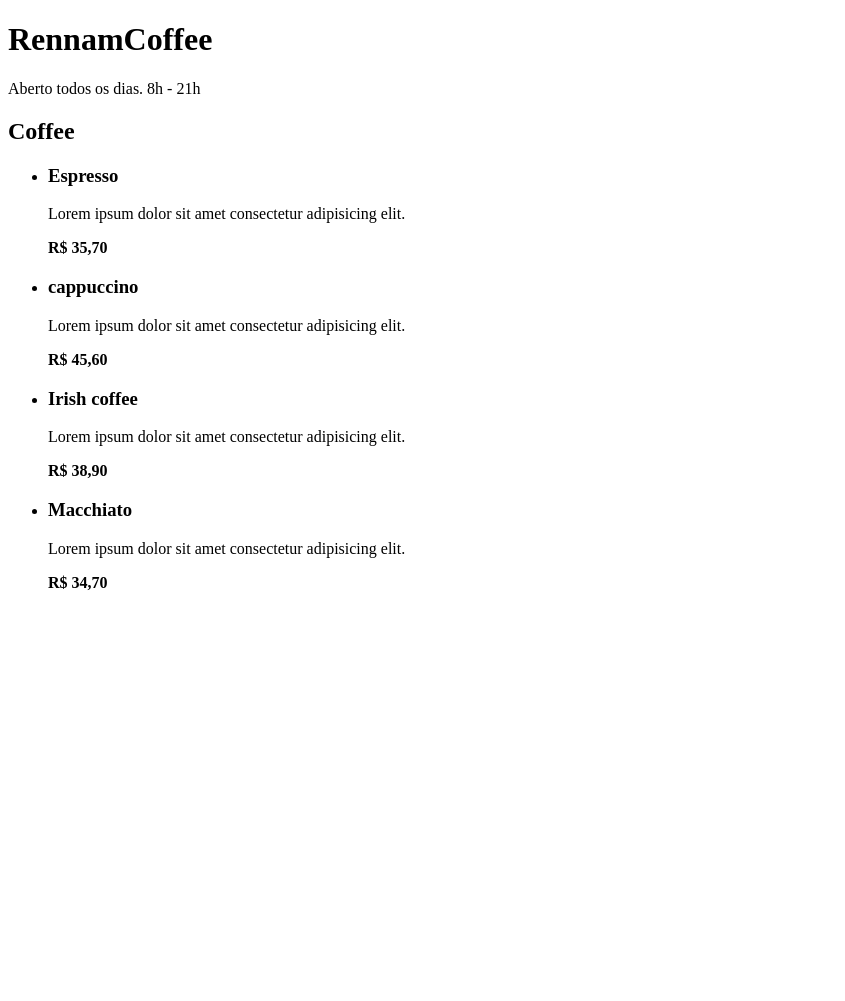
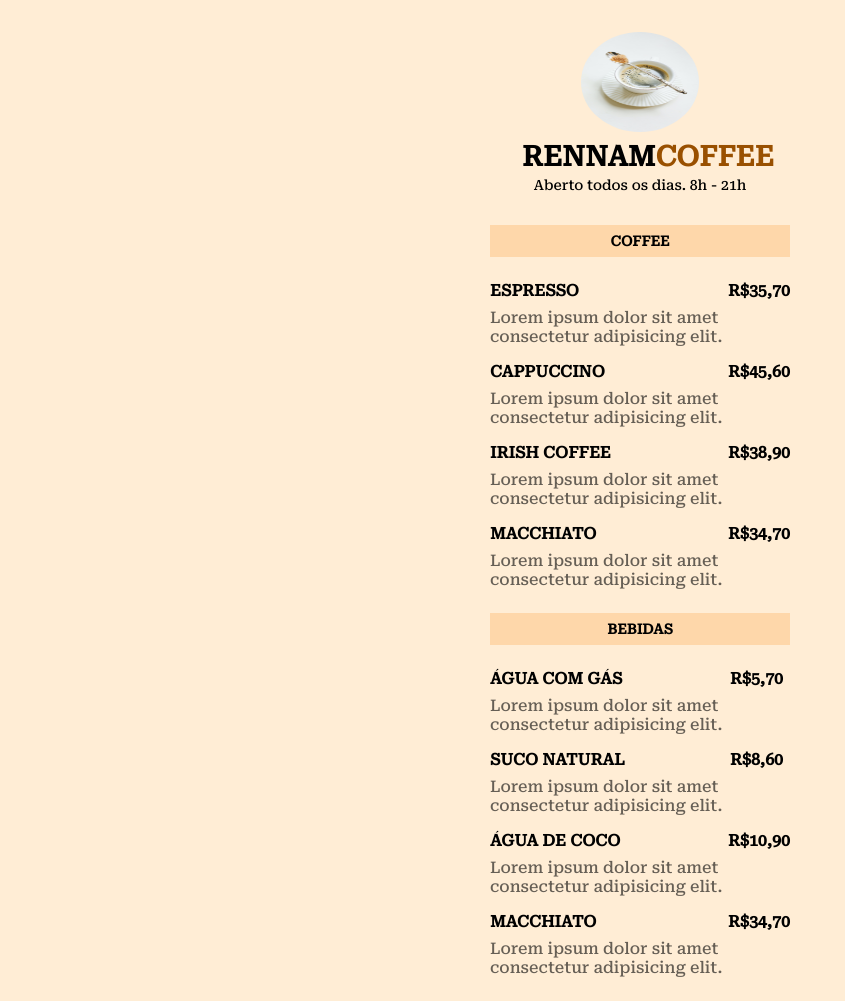
Before and after one commit to diogorenam/RennamCoffe, a plain HTML site: page index.html in a window 1280 px wide. Shown: the whole page, without its empty margins (0-845 px from the left). Before the commit the page ends 800 px from the top, so only its background shows below. Drawn offline with Linux system fonts and the light colour scheme.

Commit message:
update style

```diff
--- a/index.html
+++ b/index.html
@@ -6,12 +6,14 @@
     <meta name="viewport" content="width=device-width, initial-scale=1.0">
     <title>Rennamcoffee</title>
     <link rel="stylesheet" href="style.css">
+
 </head>
 <body>
     <header>
-        <h1>RennamCoffee</h1>
+        <img src="coffe.jpg" alt="imagem de um coffe">
+        <h1>Rennam<span>Coffee</span> </h1>
         <p>Aberto todos os dias. 8h - 21h</p>
-    </head>
+    </header>
 
 <section>
     <h2>Coffee</h2>
@@ -23,7 +25,7 @@
 
             </div>
             <strong class="price">
-                R$ 35,70
+                R$35,70
             </strong>
         </li>
 
@@ -34,7 +36,7 @@
 
             </div>
             <strong class="price">
-                R$ 45,60
+                R$45,60
             </strong>
         </li>
 
@@ -45,7 +47,7 @@
 
             </div>
             <strong class="price">
-                R$ 38,90
+                R$38,90
             </strong>
         </li>
 
@@ -56,12 +58,59 @@
 
             </div>
             <strong class="price">
-                R$ 34,70
+                R$34,70
             </strong>
         </li>
     </ul>
 </section>
 
+<section>
+    <h2>Bebidas</h2>
+    <ul>
+        <li>
+            <div class="details">
+                <h3>Água com gás</h3>
+                <p class="description">Lorem ipsum dolor sit amet consectetur adipisicing elit. </p>
 
+            </div>
+            <strong class="price">
+                R$5,70
+            </strong>
+        </li>
+
+        <li>
+            <div class="details">
+                <h3>Suco natural</h3>
+                <p class="description">Lorem ipsum dolor sit amet consectetur adipisicing elit. </p>
+
+            </div>
+            <strong class="price">
+                R$8,60
+            </strong>
+        </li>
+
+        <li>
+            <div class="details">
+                <h3>Água de coco</h3>
+                <p class="description">Lorem ipsum dolor sit amet consectetur adipisicing elit. </p>
+
+            </div>
+            <strong class="price">
+                R$10,90
+            </strong>
+        </li>
+
+        <li>
+            <div class="details">
+                <h3>Macchiato</h3>
+                <p class="description">Lorem ipsum dolor sit amet consectetur adipisicing elit. </p>
+
+            </div>
+            <strong class="price">
+                R$34,70
+            </strong>
+        </li>
+    </ul>
+</section>
 </body>
 </html>
--- a/style.css
+++ b/style.css
@@ -0,0 +1,83 @@
+
+@import url('https://fonts.googleapis.com/css2?family=Roboto+Serif:opsz,wght@8..144,500&display=swap');
+
+/*Geral */
+
+*{
+    box-sizing: border-box;
+    padding: 0%;
+    margin: 0%;
+}
+body{
+    background-color:#FFEDD5;
+    font-family: 'Roboto Serif', serif;
+}
+
+/* header-coffe */
+img{
+    width: 50%;
+    height: 100px;
+    border-radius: 50%;
+}
+
+header {
+    text-align: center;
+    padding: 32px ;
+}
+header h1 {
+    margin-top: 4px;
+    font-weight: 900;
+    font-style: normal;
+    font-size: 28px;
+    margin-bottom: 4px;
+    text-transform: uppercase;
+}
+header p{
+    font-size: 14px;
+}
+span{
+    color: #995000;
+}
+
+header,
+section{
+    margin: 0 auto;
+    max-width: 300px;
+
+}
+
+/* section */
+
+section{
+    margin-bottom: 24px;
+}
+section h2{
+    background:#FED7AA;
+    padding: 8px 16px;
+    text-align: center;
+    margin-bottom: 24px;
+    font-size: 14px;
+    font-weight: 700;
+    text-transform: uppercase;
+}
+
+/*lista*/
+ul{
+    list-style: none;
+}
+ul li {
+    margin-bottom: 16px;
+    display: flex;
+}
+li .details{
+    max-width:240px ;
+}
+li .details h3{
+    margin-bottom:8px ;
+    text-transform: uppercase;
+    font-size: 16px;
+}
+li .details p{
+    font-weight: 400;
+    color: rgba(0, 0, 0, 0.6);
+}
```
Also changed, not shown: coffe.jpg (added).
